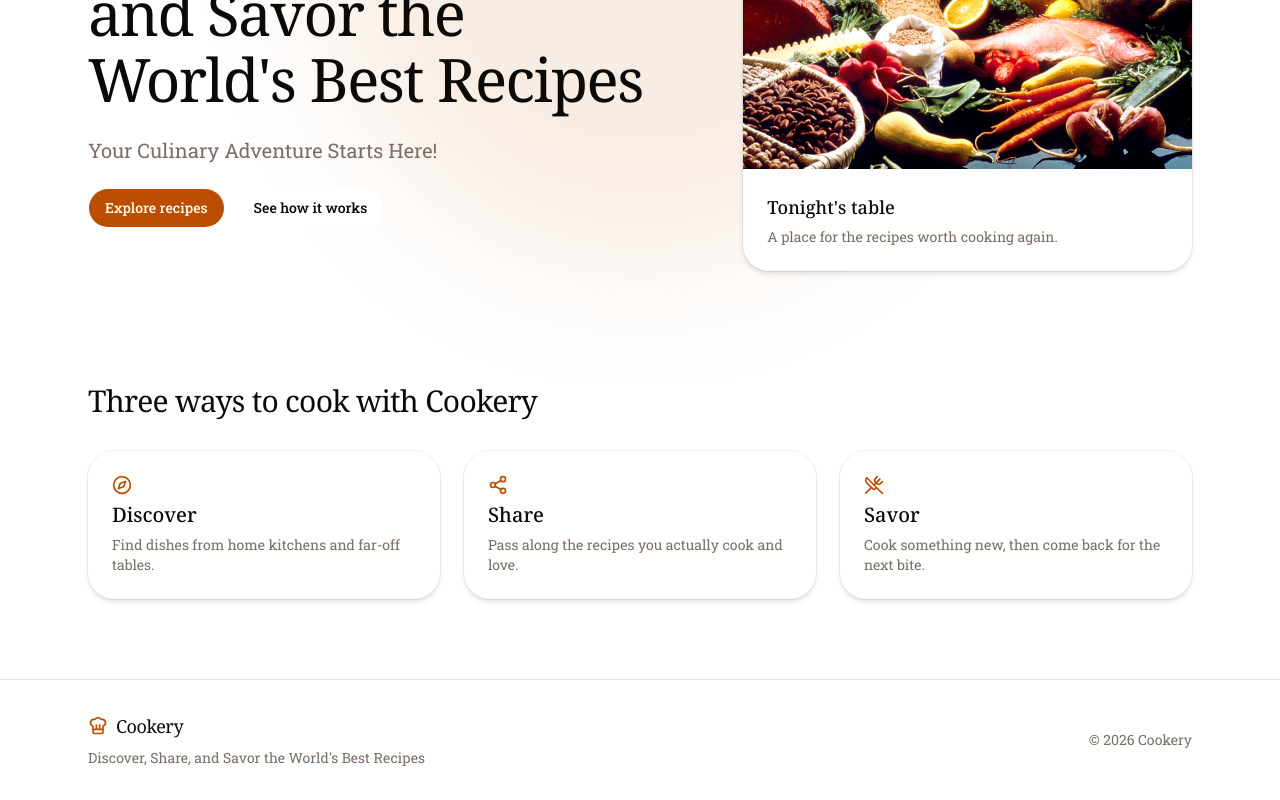
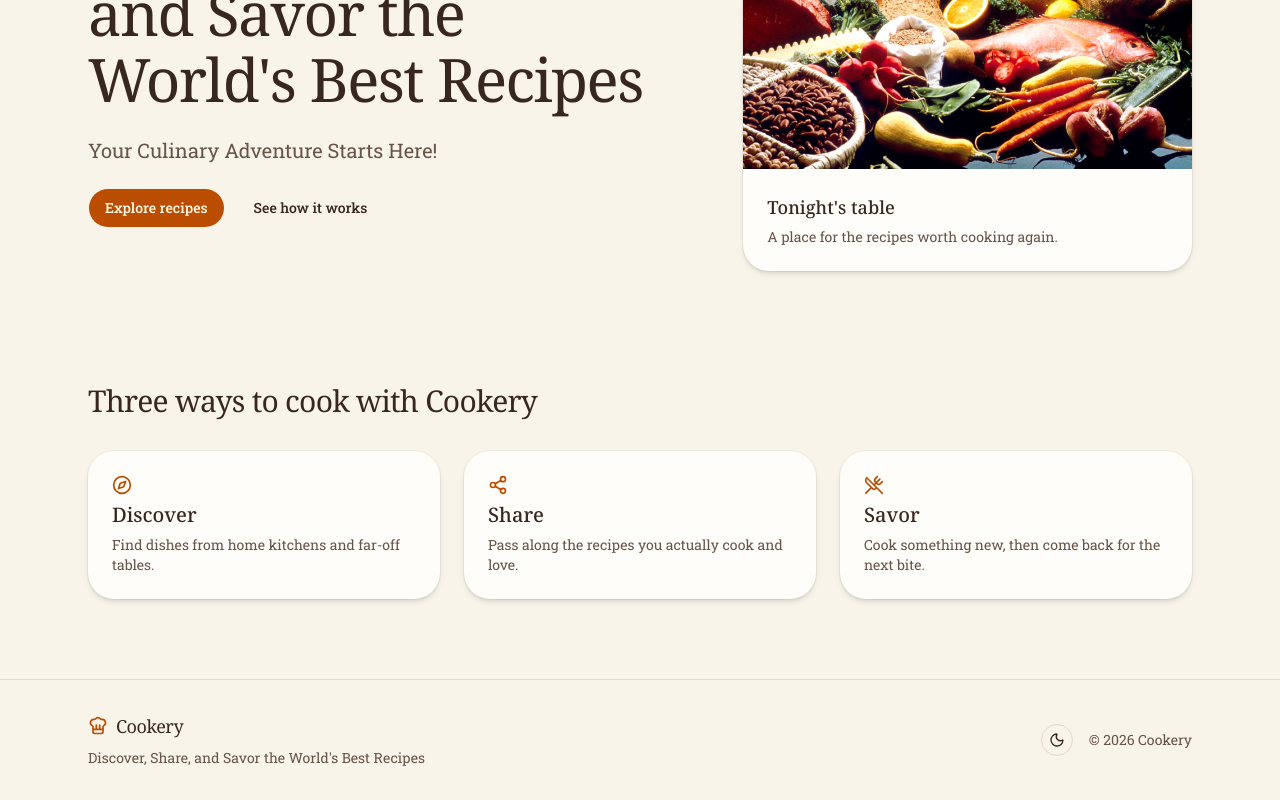
Before and after one commit to sunnyso22/recipe-sharing-app, a Next.js app: page / in a window 1280 px wide. Shown: the part 303-1103 px from the top of the page. Built offline with nearby package versions, Linux system fonts and the light colour scheme.

Commit message:
Enhance: update global styles for improved theming and add theme toggle to footer

```diff
--- a/app/globals.css
+++ b/app/globals.css
@@ -50,72 +50,74 @@
 }
 
 :root {
-  --card: oklch(1 0 0);
-  --card-foreground: oklch(0.147 0.004 49.3);
-  --popover: oklch(1 0 0);
-  --popover-foreground: oklch(0.147 0.004 49.3);
+  color-scheme: light;
+  --background: oklch(0.968 0.014 84);
+  --foreground: oklch(0.29 0.03 48);
+  --card: oklch(0.994 0.006 90);
+  --card-foreground: oklch(0.29 0.03 48);
+  --popover: oklch(0.994 0.006 90);
+  --popover-foreground: oklch(0.29 0.03 48);
   --primary: oklch(0.555 0.163 48.998);
   --primary-foreground: oklch(0.987 0.022 95.277);
-  --secondary: oklch(0.967 0.001 286.375);
-  --secondary-foreground: oklch(0.21 0.006 285.885);
-  --muted: oklch(0.96 0.002 17.2);
-  --muted-foreground: oklch(0.547 0.021 43.1);
-  --accent: oklch(0.555 0.163 48.998);
-  --accent-foreground: oklch(0.987 0.022 95.277);
+  --secondary: oklch(0.938 0.02 78);
+  --secondary-foreground: oklch(0.32 0.032 48);
+  --muted: oklch(0.94 0.018 80);
+  --muted-foreground: oklch(0.46 0.032 50);
+  --accent: oklch(0.93 0.028 72);
+  --accent-foreground: oklch(0.32 0.04 48);
   --destructive: oklch(0.577 0.245 27.325);
-  --border: oklch(0.922 0.005 34.3);
-  --input: oklch(0.922 0.005 34.3);
-  --ring: oklch(0.714 0.014 41.2);
+  --border: oklch(0.89 0.02 74);
+  --input: oklch(0.89 0.02 74);
+  --ring: oklch(0.68 0.06 52);
   --chart-1: oklch(0.879 0.169 91.605);
   --chart-2: oklch(0.769 0.188 70.08);
   --chart-3: oklch(0.666 0.179 58.318);
   --chart-4: oklch(0.555 0.163 48.998);
   --chart-5: oklch(0.473 0.137 46.201);
   --radius: 0.625rem;
-  --sidebar: oklch(0.986 0.002 67.8);
-  --sidebar-foreground: oklch(0.147 0.004 49.3);
+  --sidebar: oklch(0.96 0.016 82);
+  --sidebar-foreground: oklch(0.29 0.03 48);
   --sidebar-primary: oklch(0.666 0.179 58.318);
   --sidebar-primary-foreground: oklch(0.987 0.022 95.277);
-  --sidebar-accent: oklch(0.96 0.002 17.2);
-  --sidebar-accent-foreground: oklch(0.214 0.009 43.1);
-  --sidebar-border: oklch(0.922 0.005 34.3);
-  --sidebar-ring: oklch(0.714 0.014 41.2);
-  --background: oklch(1 0 0);
-  --foreground: oklch(0.147 0.004 49.3);
+  --sidebar-accent: oklch(0.93 0.02 78);
+  --sidebar-accent-foreground: oklch(0.32 0.032 48);
+  --sidebar-border: oklch(0.89 0.02 74);
+  --sidebar-ring: oklch(0.68 0.06 52);
 }
 
 .dark {
-  --background: oklch(0.147 0.004 49.3);
-  --foreground: oklch(0.986 0.002 67.8);
-  --card: oklch(0.214 0.009 43.1);
-  --card-foreground: oklch(0.986 0.002 67.8);
-  --popover: oklch(0.214 0.009 43.1);
-  --popover-foreground: oklch(0.986 0.002 67.8);
-  --primary: oklch(0.473 0.137 46.201);
-  --primary-foreground: oklch(0.987 0.022 95.277);
-  --secondary: oklch(0.274 0.006 286.033);
-  --secondary-foreground: oklch(0.985 0 0);
-  --muted: oklch(0.268 0.011 36.5);
-  --muted-foreground: oklch(0.714 0.014 41.2);
-  --accent: oklch(0.473 0.137 46.201);
-  --accent-foreground: oklch(0.987 0.022 95.277);
+  color-scheme: dark;
+  --background: oklch(0.235 0.024 48);
+  --foreground: oklch(0.955 0.014 85);
+  --card: oklch(0.295 0.026 50);
+  --card-foreground: oklch(0.955 0.014 85);
+  --popover: oklch(0.295 0.026 50);
+  --popover-foreground: oklch(0.955 0.014 85);
+  --primary: oklch(0.7 0.13 55);
+  --primary-foreground: oklch(0.25 0.04 48);
+  --secondary: oklch(0.33 0.024 50);
+  --secondary-foreground: oklch(0.955 0.014 85);
+  --muted: oklch(0.32 0.022 50);
+  --muted-foreground: oklch(0.78 0.02 75);
+  --accent: oklch(0.34 0.03 52);
+  --accent-foreground: oklch(0.955 0.014 85);
   --destructive: oklch(0.704 0.191 22.216);
-  --border: oklch(1 0 0 / 10%);
-  --input: oklch(1 0 0 / 15%);
-  --ring: oklch(0.547 0.021 43.1);
+  --border: oklch(0.78 0.03 75 / 0.16);
+  --input: oklch(0.78 0.03 75 / 0.2);
+  --ring: oklch(0.62 0.06 55);
   --chart-1: oklch(0.879 0.169 91.605);
   --chart-2: oklch(0.769 0.188 70.08);
   --chart-3: oklch(0.666 0.179 58.318);
   --chart-4: oklch(0.555 0.163 48.998);
   --chart-5: oklch(0.473 0.137 46.201);
-  --sidebar: oklch(0.214 0.009 43.1);
-  --sidebar-foreground: oklch(0.986 0.002 67.8);
+  --sidebar: oklch(0.26 0.024 48);
+  --sidebar-foreground: oklch(0.955 0.014 85);
   --sidebar-primary: oklch(0.769 0.188 70.08);
   --sidebar-primary-foreground: oklch(0.279 0.077 45.635);
-  --sidebar-accent: oklch(0.268 0.011 36.5);
-  --sidebar-accent-foreground: oklch(0.986 0.002 67.8);
-  --sidebar-border: oklch(1 0 0 / 10%);
-  --sidebar-ring: oklch(0.547 0.021 43.1);
+  --sidebar-accent: oklch(0.32 0.022 50);
+  --sidebar-accent-foreground: oklch(0.955 0.014 85);
+  --sidebar-border: oklch(0.78 0.03 75 / 0.16);
+  --sidebar-ring: oklch(0.62 0.06 55);
 }
 
 @layer base {
--- a/app/layout.tsx
+++ b/app/layout.tsx
@@ -1,5 +1,6 @@
 import { SiteFooter } from "@/components/site-footer";
 import { SiteHeader } from "@/components/site-header";
+import { themeInitScript } from "@/lib/theme";
 import { cn } from "@/lib/utils";
 import type { Metadata } from "next";
 import { Geist, Geist_Mono, Noto_Serif, Roboto_Slab } from "next/font/google";
@@ -37,6 +38,7 @@ const RootLayout = ({ children }: LayoutProps<"/">) => {
   return (
     <html
       lang="en"
+      suppressHydrationWarning
       className={cn(
         "h-full",
         "antialiased",
@@ -48,6 +50,7 @@ const RootLayout = ({ children }: LayoutProps<"/">) => {
       )}
     >
       <body className="flex min-h-full flex-col">
+        <script dangerouslySetInnerHTML={{ __html: themeInitScript }} />
         <SiteHeader />
         {children}
         <SiteFooter />
--- a/app/page.tsx
+++ b/app/page.tsx
@@ -30,11 +30,7 @@ const highlights = [
 const Home = () => {
   return (
     <main className="flex flex-1 flex-col">
-      <section className="relative overflow-hidden">
-        <div
-          aria-hidden
-          className="pointer-events-none absolute -top-32 left-1/2 -z-10 size-[40rem] -translate-x-1/2 rounded-full bg-primary/10 blur-3xl"
-        />
+      <section>
         <div className="mx-auto grid w-full max-w-6xl items-center gap-12 px-6 py-16 md:py-24 lg:grid-cols-[1.15fr_0.85fr] lg:py-28">
           <div className="flex flex-col items-start gap-6">
             <h1 className="font-heading text-4xl leading-[1.1] tracking-tight text-balance sm:text-5xl lg:text-6xl">
@@ -44,10 +40,7 @@ const Home = () => {
               Your Culinary Adventure Starts Here!
             </p>
             <div className="flex flex-wrap gap-3">
-              <Link
-                href="/recipes"
-                className={buttonVariants({ size: "lg" })}
-              >
+              <Link href="/recipes" className={buttonVariants({ size: "lg" })}>
                 Explore recipes
               </Link>
               <Link
--- a/components/site-footer.tsx
+++ b/components/site-footer.tsx
@@ -1,9 +1,10 @@
+import { ThemeToggle } from "@/components/theme-toggle";
 import { ChefHat } from "lucide-react";
 
 const SiteFooter = () => {
   return (
     <footer className="mt-auto border-t">
-      <div className="mx-auto flex w-full max-w-6xl items-center justify-between gap-6 px-6 py-8">
+      <div className="mx-auto flex w-full max-w-6xl flex-wrap items-center justify-between gap-x-6 gap-y-4 px-6 py-8">
         <div className="flex flex-col gap-2">
           <p className="flex items-center gap-2 font-heading text-lg tracking-tight">
             <ChefHat className="size-5 text-primary" aria-hidden />
@@ -13,7 +14,10 @@ const SiteFooter = () => {
             Discover, Share, and Savor the World&apos;s Best Recipes
           </p>
         </div>
-        <p className="shrink-0 text-sm text-muted-foreground">© 2026 Cookery</p>
+        <div className="flex items-center gap-4">
+          <ThemeToggle />
+          <p className="text-sm text-muted-foreground">© 2026 Cookery</p>
+        </div>
       </div>
     </footer>
   );
--- /dev/null
+++ b/components/theme-toggle.tsx
@@ -0,0 +1,33 @@
+"use client";
+
+import { Button } from "@/components/ui/button";
+import { THEME_STORAGE_KEY } from "@/lib/theme";
+import { Moon, Sun } from "lucide-react";
+
+const applyTheme = (theme: "dark" | "light") => {
+  document.documentElement.classList.toggle("dark", theme === "dark");
+
+  try {
+    localStorage.setItem(THEME_STORAGE_KEY, theme);
+  } catch {
+    // Keep the visual theme for this visit when storage is blocked.
+  }
+};
+
+const ThemeToggle = () => {
+  const toggleTheme = () => {
+    const isDark = document.documentElement.classList.contains("dark");
+    applyTheme(isDark ? "light" : "dark");
+  };
+
+  return (
+    <Button type="button" variant="outline" size="icon-sm" onClick={toggleTheme}>
+      <Sun className="hidden dark:block" aria-hidden />
+      <Moon className="dark:hidden" aria-hidden />
+      <span className="sr-only dark:hidden">Switch to dark mode</span>
+      <span className="sr-only hidden dark:block">Switch to light mode</span>
+    </Button>
+  );
+};
+
+export { ThemeToggle };
--- /dev/null
+++ b/lib/theme.ts
@@ -0,0 +1,5 @@
+const THEME_STORAGE_KEY = "theme";
+
+const themeInitScript = `(function(){try{var stored=localStorage.getItem("${THEME_STORAGE_KEY}");var prefersDark=window.matchMedia("(prefers-color-scheme: dark)").matches;var isDark=stored==="dark"||(stored!=="light"&&prefersDark);document.documentElement.classList.toggle("dark",isDark);}catch(e){}})();`;
+
+export { THEME_STORAGE_KEY, themeInitScript };
```
